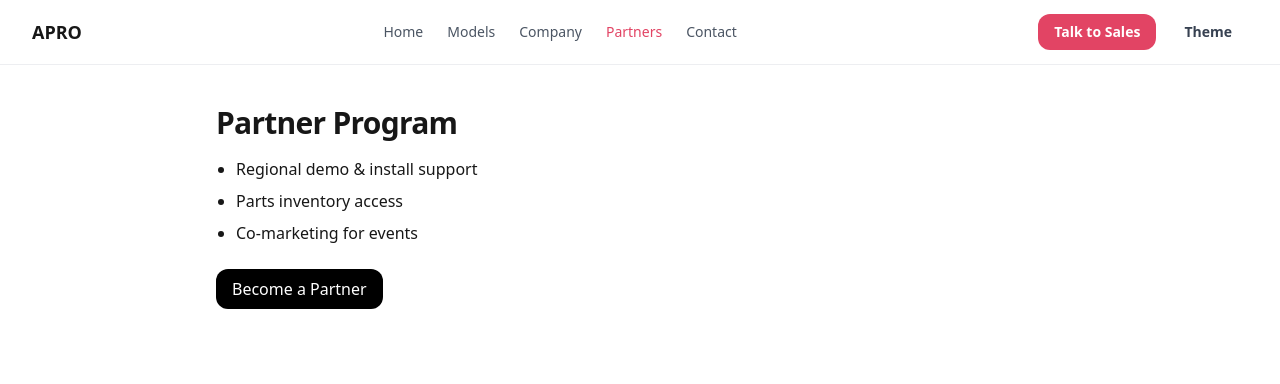
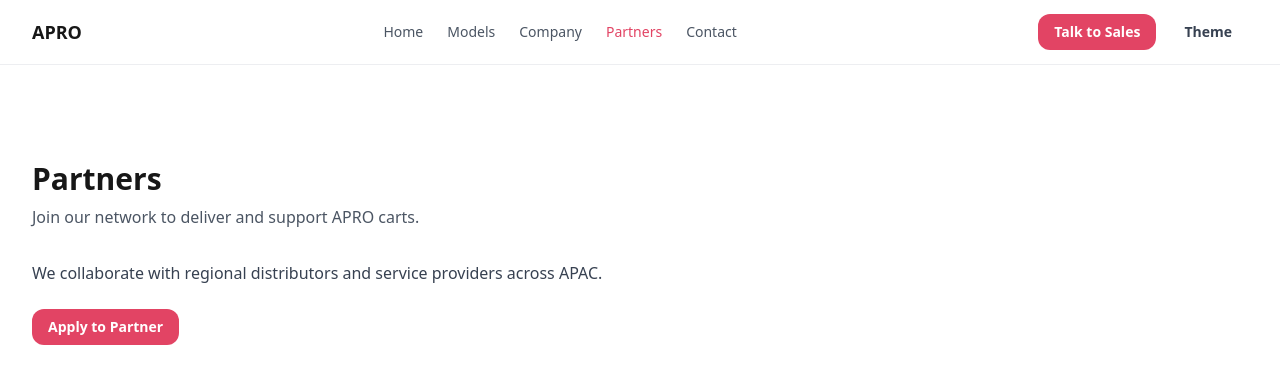
Before and after one commit to Aproglobal/apro-global-site, a React (Vite) app: page /partners in a window 1280 px wide. Shown: the top 384 px of the page. Built offline with nearby package versions, Linux system fonts and the light colour scheme.

Commit message:
Update Partners.tsx

```diff
--- a/src/pages/partners/Partners.tsx
+++ b/src/pages/partners/Partners.tsx
@@ -1,21 +1,18 @@
-// src/pages/partners/Partners.tsx
+import { SeoHead } from "../../utils/SeoHead";
+import { SectionTitle } from "../../components/Section";
 import { Link } from "react-router-dom";
 
 export default function Partners() {
-  const benefits = [
-    "Regional demo & install support",
-    "Parts inventory access",
-    "Co-marketing for events",
-  ];
   return (
-    <main className="mx-auto max-w-4xl px-4 md:px-6 py-10">
-      <h1 className="text-3xl font-extrabold tracking-tight mb-4">Partner Program</h1>
-      <ul className="list-disc pl-5 space-y-2">
-        {benefits.map((b) => <li key={b}>{b}</li>)}
-      </ul>
-      <Link to="/partners/apply" className="inline-block mt-6 rounded-xl px-4 py-2 bg-black text-white dark:bg-white dark:text-black">
-        Become a Partner
-      </Link>
+    <main className="container-xl section-pad">
+      <SeoHead title="Partners — APRO" description="Local delivery, training, and after-sales together." />
+      <SectionTitle title="Partners" desc="Join our network to deliver and support APRO carts." />
+      <p className="text-gray-700 dark:text-gray-300">
+        We collaborate with regional distributors and service providers across APAC.
+      </p>
+      <div className="mt-6">
+        <Link to="/partners/apply" className="btn btn-primary">Apply to Partner</Link>
+      </div>
     </main>
   );
 }
```
